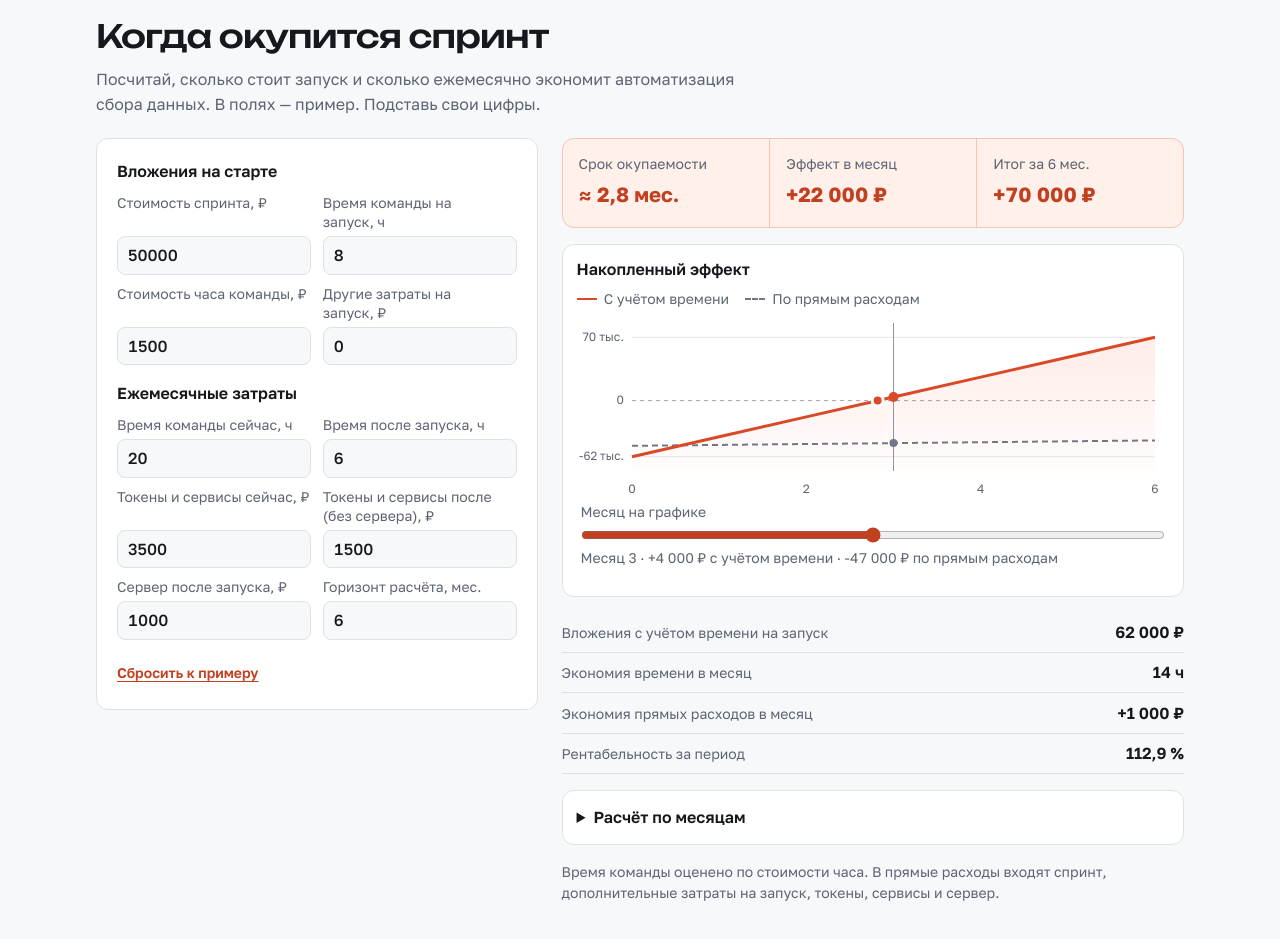
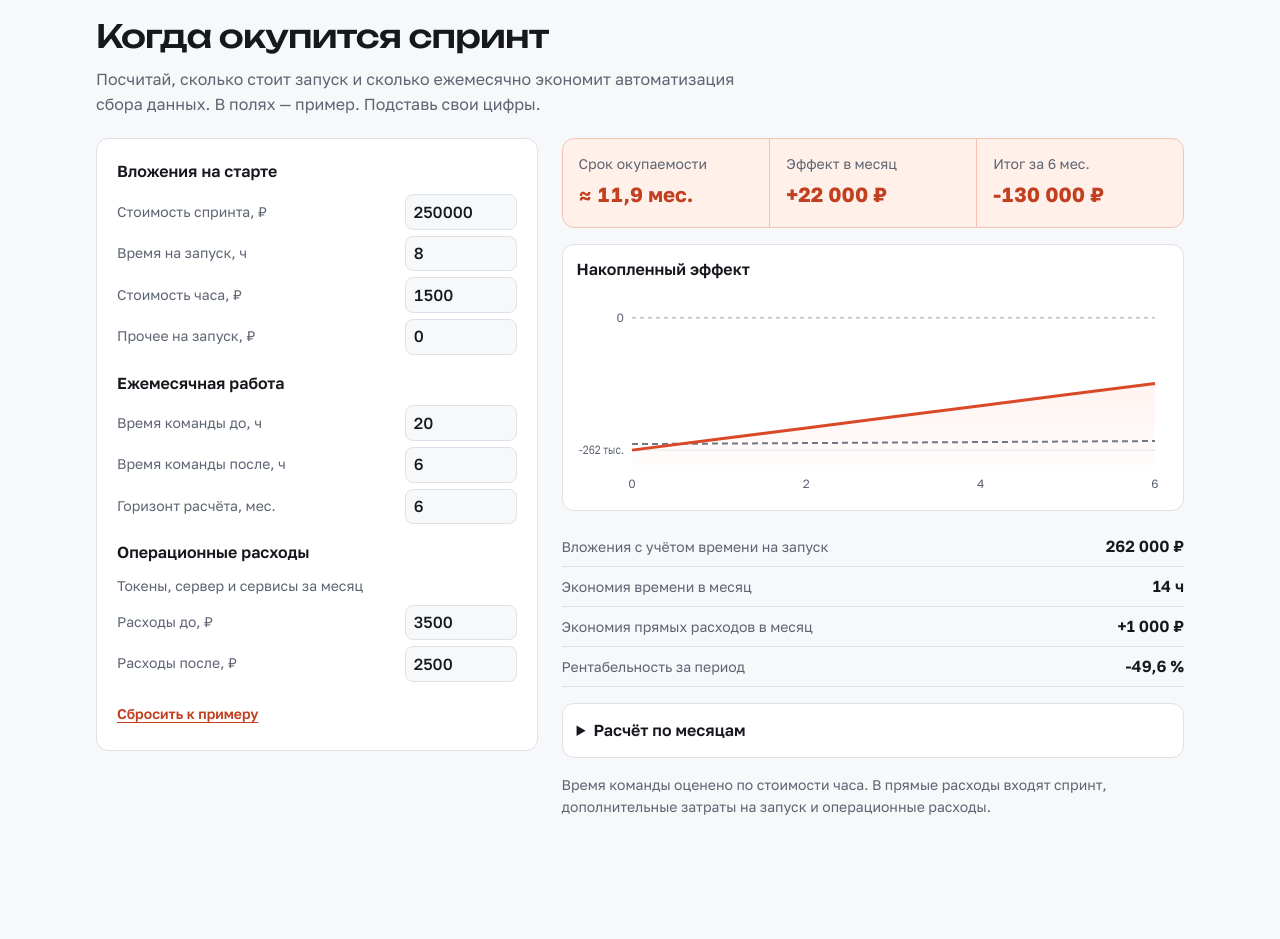
Before and after one commit to oxionezhkov-hub/cmo-community, a plain HTML site: page sprint/public/maria-surovtseva.html in a window 1280 px wide. Shown: the part 1260-2199 px from the top of the page. After the commit the page ends 2142 px from the top, so only its background shows below. Drawn offline with Linux system fonts and the light colour scheme.

Commit message:
Simplify Maria calculator and show chart values on hover

```diff
--- a/sprint/public/maria-surovtseva.html
+++ b/sprint/public/maria-surovtseva.html
@@ -7,8 +7,8 @@
   <meta name="description" content="Четырёхнедельная дорожная карта Марии Суровцевой по мониторингу цен и автоматизации отчётности.">
   <title>Мария Суровцева · CMO Спринт</title>
   <link rel="stylesheet" href="styles.css?v=roadmap-weeks">
-  <link rel="stylesheet" href="/sprint-roi.css?v=1">
-  <script type="module" src="/sprint-roi.mjs?v=1"></script>
+  <link rel="stylesheet" href="/sprint-roi.css?v=2">
+  <script type="module" src="/sprint-roi.mjs?v=2"></script>
   <link rel="icon" href="/favicon.ico" sizes="any">
 </head>
 <body>
@@ -82,22 +82,28 @@
           <fieldset>
             <legend>Вложения на старте</legend>
             <div class="roi-inputs">
-              <label>Стоимость спринта,&nbsp;₽<input type="number" name="fee" min="0" max="100000000" value="50000" required></label>
-              <label>Время команды на запуск,&nbsp;ч<input type="number" name="setupHours" min="0" max="10000" step="any" value="8" required></label>
-              <label>Стоимость часа команды,&nbsp;₽<input type="number" name="hourRate" min="0" max="1000000" value="1500" required></label>
-              <label>Другие затраты на запуск,&nbsp;₽<input type="number" name="setupExtra" min="0" max="100000000" value="0" required></label>
+              <label><span>Стоимость спринта,&nbsp;₽</span><input type="number" name="fee" min="0" max="100000000" value="250000" required></label>
+              <label><span>Время на запуск,&nbsp;ч</span><input type="number" name="setupHours" min="0" max="10000" step="any" value="8" required></label>
+              <label><span>Стоимость часа,&nbsp;₽</span><input type="number" name="hourRate" min="0" max="1000000" value="1500" required></label>
+              <label><span>Прочее на запуск,&nbsp;₽</span><input type="number" name="setupExtra" min="0" max="100000000" value="0" required></label>
             </div>
           </fieldset>
 
           <fieldset>
-            <legend>Ежемесячные затраты</legend>
+            <legend>Ежемесячная работа</legend>
             <div class="roi-inputs">
-              <label>Время команды сейчас,&nbsp;ч<input type="number" name="hoursBefore" min="0" max="10000" step="any" value="20" required></label>
-              <label>Время после запуска,&nbsp;ч<input type="number" name="hoursAfter" min="0" max="10000" step="any" value="6" required></label>
-              <label>Токены и сервисы сейчас,&nbsp;₽<input type="number" name="toolsBefore" min="0" max="100000000" value="3500" required></label>
-              <label>Токены и сервисы после (без сервера),&nbsp;₽<input type="number" name="toolsAfter" min="0" max="100000000" value="1500" required></label>
-              <label>Сервер после запуска,&nbsp;₽<input type="number" name="server" min="0" max="100000000" value="1000" required></label>
-              <label>Горизонт расчёта,&nbsp;мес.<input type="number" name="months" min="1" max="24" value="6" required></label>
+              <label><span>Время команды до,&nbsp;ч</span><input type="number" name="hoursBefore" min="0" max="10000" step="any" value="20" required></label>
+              <label><span>Время команды после,&nbsp;ч</span><input type="number" name="hoursAfter" min="0" max="10000" step="any" value="6" required></label>
+              <label><span>Горизонт расчёта,&nbsp;мес.</span><input type="number" name="months" min="1" max="24" value="6" required></label>
+            </div>
+          </fieldset>
+
+          <fieldset>
+            <legend>Операционные расходы</legend>
+            <p class="roi-field-note" id="roi-operating-note">Токены, сервер и сервисы за месяц</p>
+            <div class="roi-inputs">
+              <label><span>Расходы до,&nbsp;₽</span><input type="number" name="operatingBefore" min="0" max="100000000" value="3500" aria-describedby="roi-operating-note" required></label>
+              <label><span>Расходы после,&nbsp;₽</span><input type="number" name="operatingAfter" min="0" max="100000000" value="2500" aria-describedby="roi-operating-note" required></label>
             </div>
           </fieldset>
           <button class="roi-reset" type="reset">Сбросить к примеру</button>
@@ -112,18 +118,15 @@
           </dl>
 
           <div class="roi-chart-box">
-            <div class="roi-chart-head">
-              <h3>Накопленный эффект</h3>
-              <ul class="roi-legend">
-                <li><span class="roi-legend-total"></span> С учётом времени</li>
-                <li><span class="roi-legend-cash"></span> По прямым расходам</li>
-              </ul>
-            </div>
-            <canvas id="roi-chart" aria-hidden="true"></canvas>
-            <div class="roi-inspect">
-              <label for="roi-month">Месяц на графике</label>
-              <input type="range" id="roi-month" min="0" max="6" value="3">
-              <output id="roi-point" for="roi-month"></output>
+            <h3 id="roi-chart-title">Накопленный эффект</h3>
+            <div class="roi-plot">
+              <canvas id="roi-chart" role="img" tabindex="0" aria-labelledby="roi-chart-title" aria-describedby="roi-chart-help"></canvas>
+              <span id="roi-chart-help" class="roi-visually-hidden">Стрелки влево и вправо переключают месяц. Ниже есть таблица со всеми значениями.</span>
+              <div id="roi-point" class="roi-tooltip" role="status" hidden>
+                <strong id="roi-point-month"></strong>
+                <span class="roi-tooltip-row roi-tooltip-economic"><span>С учётом времени</span><b id="roi-point-economic"></b></span>
+                <span class="roi-tooltip-row roi-tooltip-cash"><span>По прямым расходам</span><b id="roi-point-cash"></b></span>
+              </div>
             </div>
           </div>
 
@@ -144,7 +147,7 @@
             </div>
           </details>
 
-          <p class="roi-note">Время команды оценено по стоимости часа. В прямые расходы входят спринт, дополнительные затраты на запуск, токены, сервисы и сервер.</p>
+          <p class="roi-note">Время команды оценено по стоимости часа. В прямые расходы входят спринт, дополнительные затраты на запуск и операционные расходы.</p>
         </div>
       </div>
       <noscript><p class="roi-note">Включи JavaScript, чтобы пересчитать финмодель.</p></noscript>
--- a/sprint/public/sprint-roi.css
+++ b/sprint/public/sprint-roi.css
@@ -33,34 +33,39 @@
 .roi-form fieldset { min-width: 0; margin: 0; padding: 0; border: 0; }
 .roi-form legend { padding: 0; margin-block-end: .625rem; font-weight: 600; }
 
-.roi-inputs {
-  display: grid;
-  grid-template-columns: repeat(2, minmax(0, 1fr));
-  gap: .625rem .75rem;
-}
+.roi-inputs { display: grid; gap: .375rem; }
 
 .roi-inputs label {
   display: grid;
-  grid-template-rows: 1fr auto;
-  gap: .25rem;
+  grid-template-columns: minmax(0, 1fr) minmax(4.5rem, 28%);
+  align-items: center;
+  gap: .5rem;
   color: var(--muted);
   font-size: .875rem;
   line-height: 1.35;
 }
 
+.roi-inputs label > span { white-space: nowrap; }
+
 .roi-inputs input {
   min-width: 0;
   width: 100%;
-  padding: .5rem .625rem;
+  padding: .4rem .5rem;
   border: 1px solid var(--line);
   border-radius: .5rem;
   color: var(--fg);
   background: var(--bg);
   font: 500 1rem/1.3 var(--body);
   font-variant-numeric: tabular-nums;
+  appearance: textfield;
 }
 
-.roi :is(input, button, summary):focus-visible {
+.roi-inputs input::-webkit-inner-spin-button,
+.roi-inputs input::-webkit-outer-spin-button { appearance: none; margin: 0; }
+
+.roi-field-note { margin-block-end: .5rem; color: var(--muted); font-size: .875rem; }
+
+.roi :is(input, button, summary, canvas):focus-visible {
   outline: 2px solid var(--accent-text);
   outline-offset: 2px;
 }
@@ -115,28 +120,47 @@
   background: var(--card);
 }
 
-.roi-chart-head { display: grid; gap: .5rem; }
-.roi-chart-head h3 { font-size: 1rem; }
-.roi-legend {
+.roi-chart-box h3 { margin-block-end: .5rem; font-size: 1rem; }
+.roi-plot { position: relative; }
+#roi-chart { display: block; width: 100%; height: 13rem; }
+
+.roi-tooltip {
+  position: absolute;
+  z-index: 1;
+  display: grid;
+  gap: .25rem;
+  width: max-content;
+  max-width: min(13rem, 100% - .5rem);
+  padding: .5rem .625rem;
+  border: 1px solid var(--line);
+  border-radius: .5rem;
+  background: var(--card);
+  box-shadow: 0 3px 12px #16181d1c;
+  font-size: .875rem;
+  font-variant-numeric: tabular-nums;
+  line-height: 1.35;
+  pointer-events: none;
+}
+
+.roi-tooltip-row {
   display: flex;
-  flex-wrap: wrap;
-  gap: .25rem 1rem;
-  margin: 0;
-  padding: 0;
-  list-style: none;
+  align-items: baseline;
+  justify-content: space-between;
+  gap: .25rem .625rem;
   color: var(--muted);
-  font-size: .875rem;
 }
-.roi-legend li { display: flex; align-items: center; gap: .45rem; }
-.roi-legend span { width: 1.25rem; border-top: 2px solid; }
-.roi-legend .roi-legend-total { border-color: #d94927; }
-.roi-legend .roi-legend-cash { border-color: #707887; border-top-style: dashed; }
+.roi-tooltip-row b { white-space: nowrap; }
+.roi-tooltip-economic b { color: var(--accent-text); }
+.roi-tooltip-cash b { color: var(--fg); }
 
-#roi-chart { display: block; width: 100%; height: 12rem; }
-.roi-inspect { display: grid; gap: .25rem; padding-inline: .25rem; }
-.roi-inspect :is(label, output) { color: var(--muted); font-size: .875rem; }
-.roi-inspect input { width: 100%; margin: 0; accent-color: var(--accent-text); }
-.roi-inspect output { font-variant-numeric: tabular-nums; min-block-size: 2.5em; }
+.roi-visually-hidden {
+  position: absolute;
+  width: 1px;
+  height: 1px;
+  overflow: hidden;
+  clip-path: inset(50%);
+  white-space: nowrap;
+}
 
 .roi-breakdown { display: grid; }
 .roi-breakdown > div {
--- a/sprint/public/sprint-roi.mjs
+++ b/sprint/public/sprint-roi.mjs
@@ -2,7 +2,7 @@ export function calculateRoi(values) {
   const setupCash = values.fee + values.setupExtra;
   const investment = setupCash + values.setupHours * values.hourRate;
   const hoursSaved = values.hoursBefore - values.hoursAfter;
-  const cashSaved = values.toolsBefore - values.toolsAfter - values.server;
+  const cashSaved = values.operatingBefore - values.operatingAfter;
   const monthlyEffect = cashSaved + hoursSaved * values.hourRate;
   const rows = Array.from({ length: values.months + 1 }, (_, month) => ({
     month,
@@ -36,20 +36,21 @@ const axisNumber = new Intl.NumberFormat("ru-RU", {
   notation: "compact", maximumFractionDigits: 1,
 });
 
+const chartPadding = { left: 55, right: 14, top: 14, bottom: 30 };
+
 function drawChart(canvas, model, selected) {
   const width = canvas.clientWidth;
   const height = canvas.clientHeight;
   const context = canvas.getContext("2d");
-  if (!width || !height || !context) return;
+  if (!width || !height || !context) return null;
 
   const ratio = window.devicePixelRatio || 1;
   canvas.width = Math.round(width * ratio);
   canvas.height = Math.round(height * ratio);
   context.setTransform(ratio, 0, 0, ratio, 0, 0);
-  const left = 55;
-  const right = width - 14;
-  const top = 14;
-  const bottom = height - 30;
+  const { left, top } = chartPadding;
+  const right = width - chartPadding.right;
+  const bottom = height - chartPadding.bottom;
   const months = model.rows.length - 1;
   const values = model.rows.flatMap(({ economic, cash }) => [economic, cash]);
   const low = Math.min(0, ...values);
@@ -129,6 +130,7 @@ function drawChart(canvas, model, selected) {
     point(x(model.payback), y(0), orange, 4);
   }
 
+  if (selected === null) return null;
   const row = model.rows[selected];
   context.strokeStyle = "#8e96a2";
   context.lineWidth = 1;
@@ -138,6 +140,7 @@ function drawChart(canvas, model, selected) {
   context.stroke();
   point(x(selected), y(row.cash), grey, 4);
   point(x(selected), y(row.economic), orange, 5);
+  return { x: x(selected), y: y(row.economic) };
 }
 
 function mount(form) {
@@ -145,19 +148,43 @@ function mount(form) {
   const results = byId("roi-results");
   const error = byId("roi-error");
   const canvas = byId("roi-chart");
-  const month = byId("roi-month");
+  const tooltip = byId("roi-point");
   const fields = Array.from(form.querySelectorAll("input[name]"));
   let model;
+  let selected = null;
 
-  function showMonth() {
+  function renderChart() {
     if (!model) return;
-    const row = model.rows[month.valueAsNumber];
-    const label = row.month === 0 ? "Старт" : `Месяц ${row.month}`;
-    const economic = signedCurrency.format(row.economic);
-    const cash = signedCurrency.format(row.cash);
-    byId("roi-point").textContent = `${label} · ${economic} с учётом времени · ${cash} по прямым расходам`;
-    month.setAttribute("aria-valuetext", label);
-    drawChart(canvas, model, row.month);
+    const point = drawChart(canvas, model, selected);
+    tooltip.hidden = point === null;
+    if (!point) return;
+
+    const row = model.rows[selected];
+    byId("roi-point-month").textContent = row.month === 0 ? "Старт" : `Месяц ${row.month}`;
+    byId("roi-point-economic").textContent = signedCurrency.format(row.economic);
+    byId("roi-point-cash").textContent = signedCurrency.format(row.cash);
+    const gap = 12;
+    const { offsetWidth: width, offsetHeight: height } = tooltip;
+    const maxLeft = canvas.clientWidth - width - 4;
+    const maxTop = canvas.clientHeight - height - 4;
+    const right = point.x + gap;
+    const left = point.x - gap - width;
+    let tooltipX = point.x - width / 2;
+    let tooltipY = point.y - gap - height;
+    if (right <= maxLeft || left >= 4) {
+      tooltipX = right <= maxLeft ? right : left;
+      tooltipY = point.y - height / 2;
+    } else if (tooltipY < 4) {
+      tooltipY = point.y + gap;
+    }
+    tooltip.style.left = `${Math.max(4, Math.min(maxLeft, tooltipX))}px`;
+    tooltip.style.top = `${Math.max(4, Math.min(maxTop, tooltipY))}px`;
+  }
+
+  function select(index) {
+    if (!model || selected === index) return;
+    selected = index;
+    renderChart();
   }
 
   function update() {
@@ -166,6 +193,8 @@ function mount(form) {
     results.hidden = invalid;
     if (invalid) {
       model = null;
+      selected = null;
+      tooltip.hidden = true;
       return;
     }
 
@@ -198,28 +227,49 @@ function mount(form) {
       return tr;
     });
     byId("roi-months").replaceChildren(...tableRows);
-    month.max = values.months;
-    showMonth();
+    if (selected !== null) selected = Math.min(selected, values.months);
+    renderChart();
   }
 
   function inspectPointer(event) {
     if (!model) return;
-    const { left, width } = canvas.getBoundingClientRect();
-    const fraction = (event.clientX - left - 55) / (width - 55 - 14);
-    const max = model.rows.length - 1;
-    month.value = Math.round(Math.max(0, Math.min(1, fraction)) * max);
-    showMonth();
+    const rect = canvas.getBoundingClientRect();
+    const x = event.clientX - rect.left;
+    const chartWidth = rect.width - chartPadding.left - chartPadding.right;
+    const fraction = (x - chartPadding.left) / chartWidth;
+    select(Math.round(Math.max(0, Math.min(1, fraction)) * (model.rows.length - 1)));
+  }
+
+  function inspectKeyboard(event) {
+    if (!model) return;
+    const current = selected ?? 0;
+    const last = model.rows.length - 1;
+    const next = {
+      ArrowLeft: Math.max(0, current - 1),
+      ArrowRight: Math.min(last, current + 1),
+      Home: 0,
+      End: last,
+      Escape: null,
+    };
+    if (!Object.hasOwn(next, event.key)) return;
+    event.preventDefault();
+    select(next[event.key]);
   }
 
   form.addEventListener("submit", event => event.preventDefault());
   form.addEventListener("input", update);
   form.addEventListener("reset", () => requestAnimationFrame(update));
-  month.addEventListener("input", showMonth);
+  canvas.addEventListener("focus", () => select(selected ?? 0));
+  canvas.addEventListener("blur", () => select(null));
+  canvas.addEventListener("keydown", inspectKeyboard);
   canvas.addEventListener("pointerdown", inspectPointer);
+  canvas.addEventListener("pointerleave", event => {
+    if (event.pointerType === "mouse") select(null);
+  });
   canvas.addEventListener("pointermove", event => {
     if (event.pointerType === "mouse") inspectPointer(event);
   });
-  new ResizeObserver(showMonth).observe(canvas);
+  new ResizeObserver(renderChart).observe(canvas);
   update();
 }
 
```
